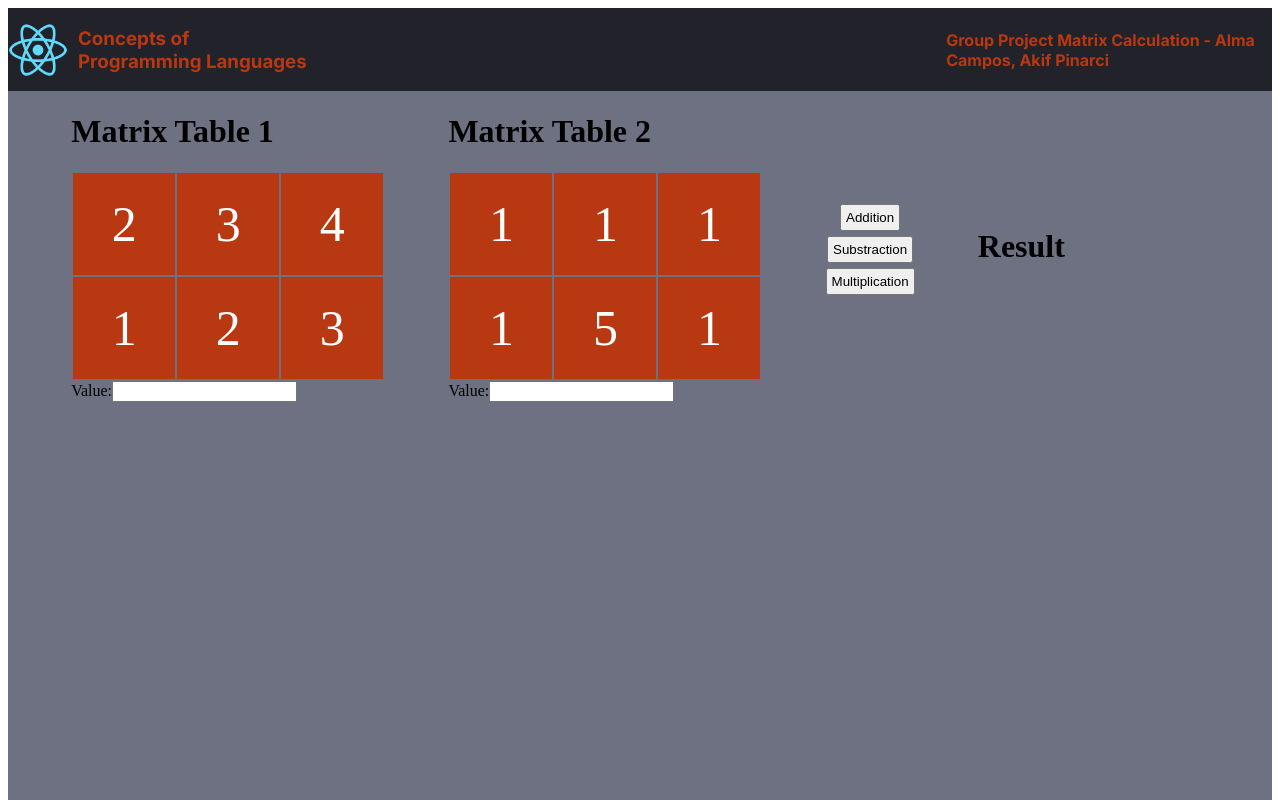
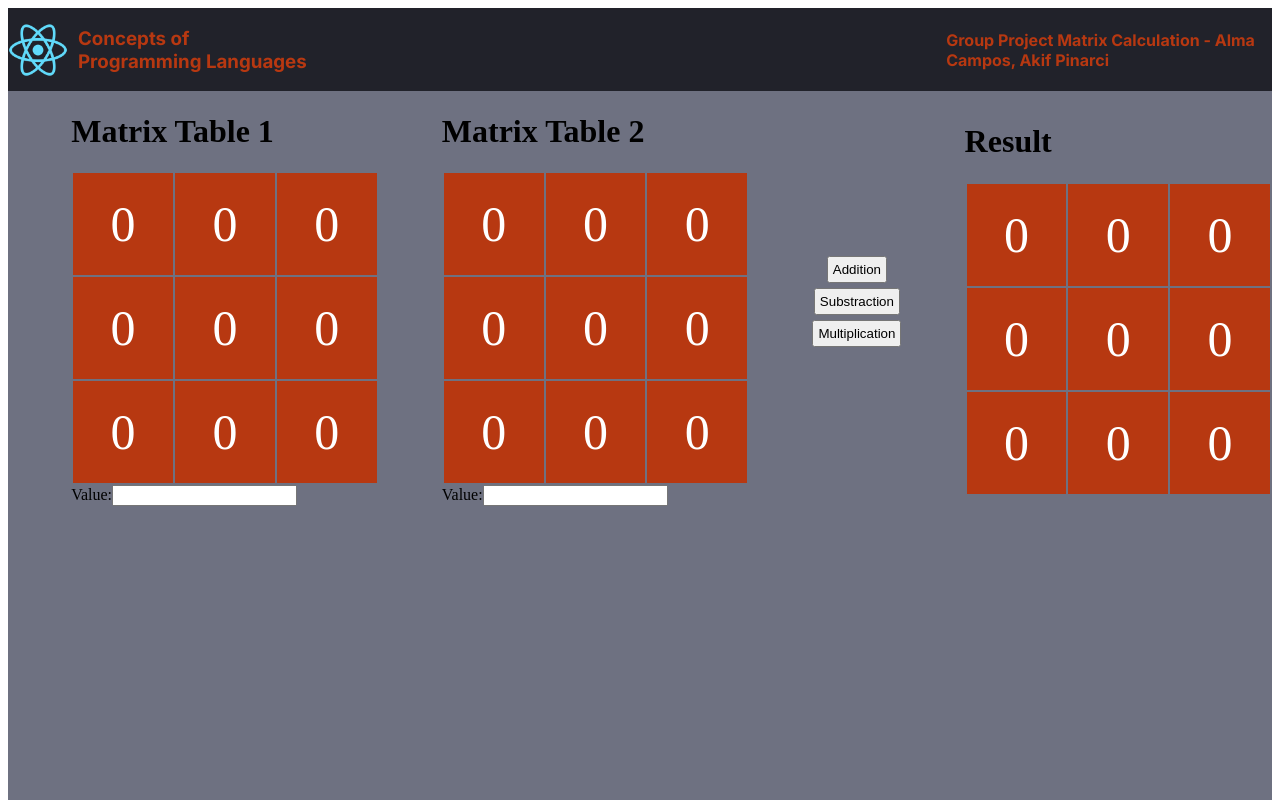
Before and after one commit to AkifPinarci/my-app, a React (Create React App) app: page / in a window 1280 px wide. Shown: the top 800 px of the page. Built offline with nearby package versions, Linux system fonts and the light colour scheme.

Commit message:
Default arrays implemented

```diff
--- a/src/components/Matrix.js
+++ b/src/components/Matrix.js
@@ -79,12 +79,14 @@ function Matrix() {
   const [val, setVal] = useState(true);
 
   var array1 = [
-    [2, 3, 4],
-    [1, 2, 3],
+    [0, 0, 0],
+    [0, 0, 0],
+    [0, 0, 0],
   ];
   var array2 = [
-    [1, 1, 1],
-    [1, 5, 1],
+    [0, 0, 0],
+    [0, 0, 0],
+    [0, 0, 0],
   ];
   return (
     <div className="matrix-table">
@@ -217,6 +219,41 @@ function Matrix() {
       </div>
       <row className="matrix-header">
         <h1>Result</h1>
+        {val
+
+        ?
+        <div>
+          <table>
+            <tbody>
+              {array1.map((item, index) => {
+                return (
+                  <tr>
+                    {item.map((row, index) => (
+                      <td>{row}</td>
+                    ))}
+                  </tr>
+                );
+              })}
+            </tbody>
+          </table>
+        </div>
+        :
+        <div>
+          <table>
+            <tbody>
+              {result.map((item, index) => {
+                return (
+                  <tr>
+                    {item.map((row, index) => (
+                      <td>{row}</td>
+                    ))}
+                  </tr>
+                );
+              })}
+            </tbody>
+          </table>
+        </div>
+        }
         <div>
           <table>
             <tbody>
```
